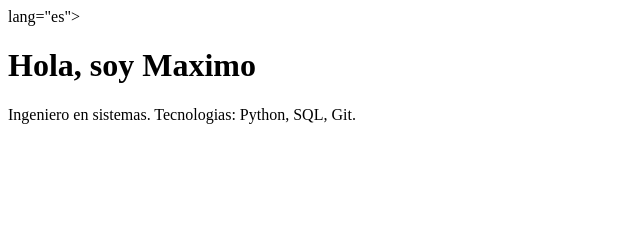
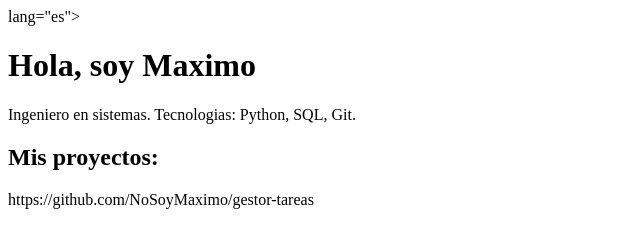
Before and after one commit to NoSoyMaximo/TU-USUARIO.github.io, a plain HTML site: page index.html in a window 1280 px wide. Shown: the whole page, without its empty margins (0-640 px from the left). Drawn offline with Linux system fonts and the light colour scheme.

Commit message:
Mis proyectos index

```diff
--- a/index.html
+++ b/index.html
@@ -4,5 +4,7 @@
 <body>
     <h1>Hola, soy Maximo</h1>
     <p>Ingeniero en sistemas. Tecnologias: Python, SQL, Git.</p>
+    <h2>Mis proyectos:</h2>
+    <p>https://github.com/NoSoyMaximo/gestor-tareas</p>
 </body>
 </html>
```
